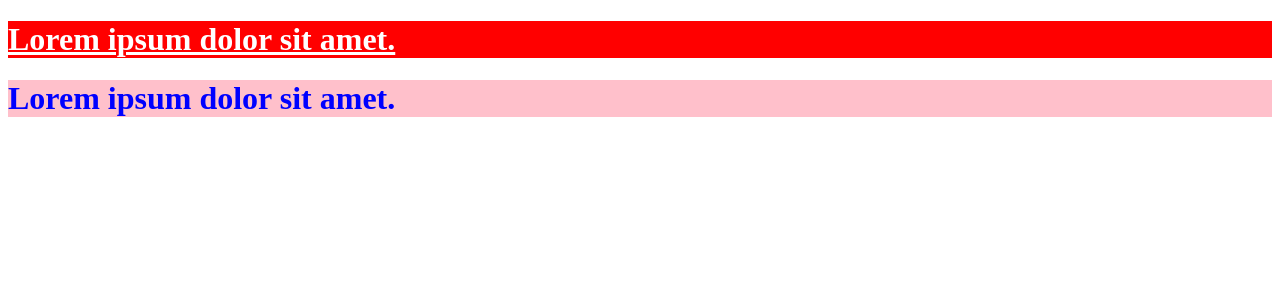
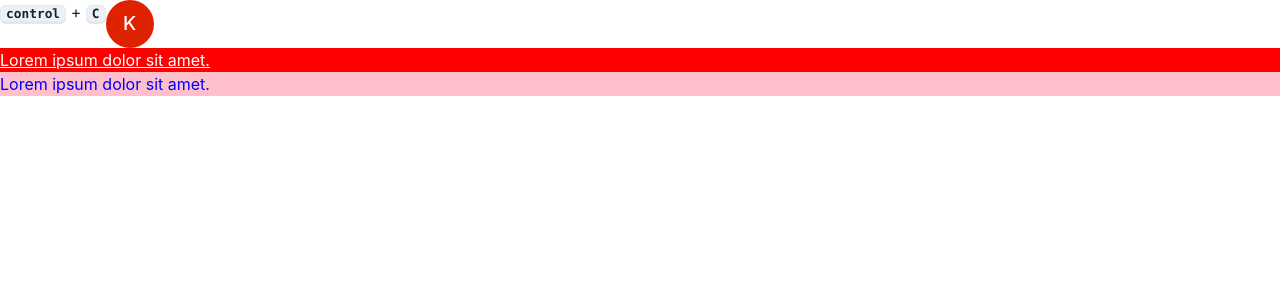
Before and after one commit to Seunggyo/react20231031, a React (Create React App) app: page / in a window 1280 px wide. Shown: the top 300 px of the page. Built offline with nearby package versions, Linux system fonts and the light colour scheme.

Commit message:
chakra ui 설치 후 여러가지 체험

```diff
--- a/src/App.js
+++ b/src/App.js
@@ -1,12 +1,20 @@
 import { MyText } from "./component/MyText";
 import { MyBlock } from "./component/MyBlock";
+import * as React from "react";
+import { Avatar, ChakraProvider, Kbd } from "@chakra-ui/react";
 
 function App() {
   return (
-    <div>
-      <MyText />
-      <MyBlock />
-    </div>
+    <ChakraProvider>
+      <div>
+        <span>
+          <Kbd>control</Kbd> + <Kbd>C</Kbd>
+        </span>
+        <Avatar name="KSG" />
+        <MyText />
+        <MyBlock />
+      </div>
+    </ChakraProvider>
   );
 }
 
--- a/src/index.js
+++ b/src/index.js
@@ -1,11 +1,13 @@
-import React from 'react';
-import ReactDOM from 'react-dom/client';
-import App from './App';
+import React from "react";
+import ReactDOM from "react-dom/client";
+import App from "./App";
+import { ChakraProvider } from "@chakra-ui/react";
 
-
-const root = ReactDOM.createRoot(document.getElementById('root'));
+const root = ReactDOM.createRoot(document.getElementById("root"));
 root.render(
-  <React.StrictMode>
-    <App />
-  </React.StrictMode>
+  <ChakraProvider>
+    <React.StrictMode>
+      <App />
+    </React.StrictMode>
+  </ChakraProvider>,
 );
```
